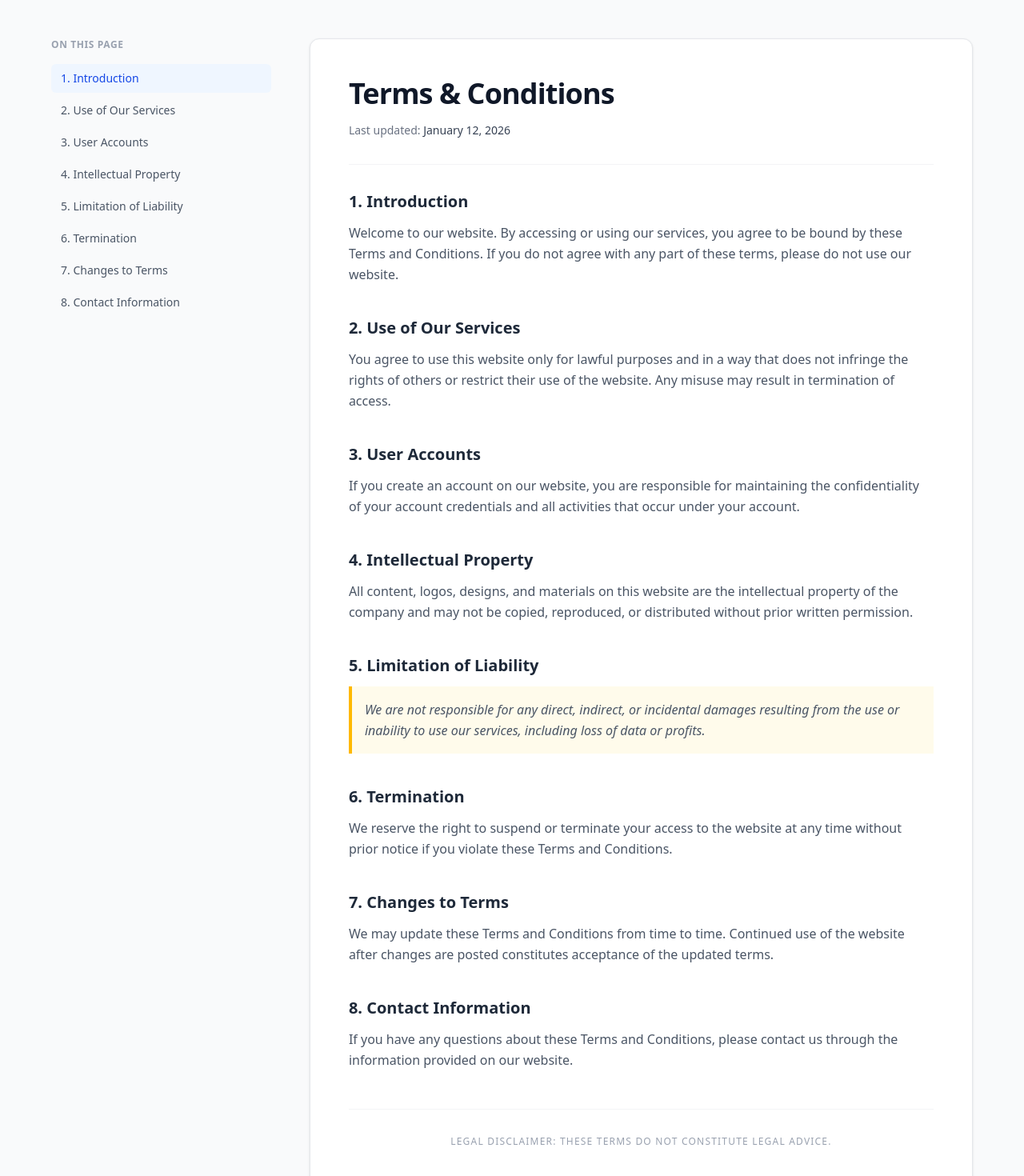
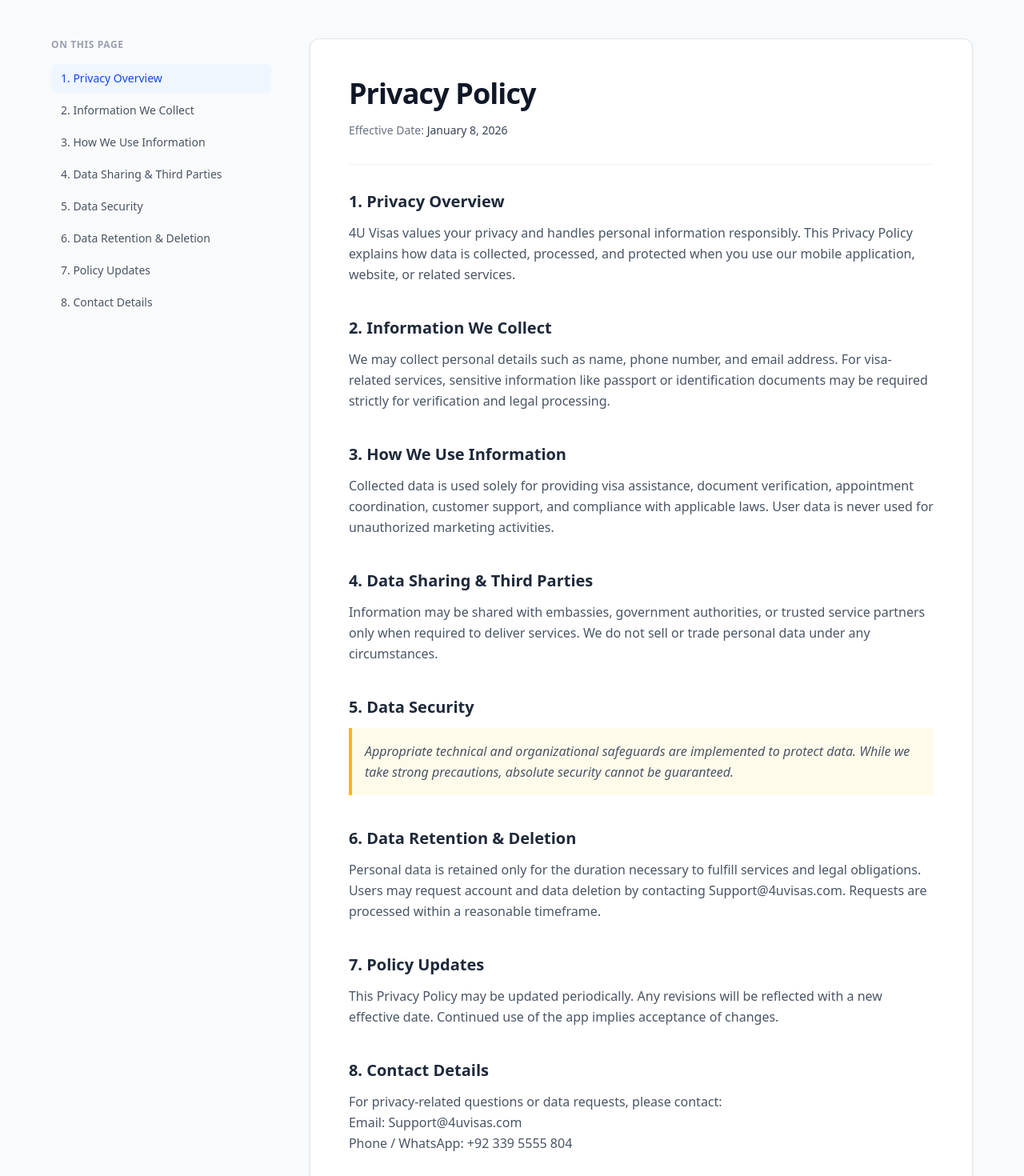
Before and after one commit to 4uvisa786/privacy-policy, a React app: page /terms-and-conditions in a window 1280 px wide. Shown: the top 1470 px of the page at 80% size. Built offline with nearby package versions, Linux system fonts and the light colour scheme; the HTML template or start-up script is replaced by a standard one.

Commit message:
Update TermsAndConditions.jsx

```diff
--- a/src/pages/TermsAndConditions.jsx
+++ b/src/pages/TermsAndConditions.jsx
@@ -4,14 +4,14 @@
   const [activeSection, setActiveSection] = useState("introduction");
 
   const sections = [
-    { id: "introduction", title: "1. Introduction" },
-    { id: "usage", title: "2. Use of Our Services" },
-    { id: "accounts", title: "3. User Accounts" },
-    { id: "ip", title: "4. Intellectual Property" },
-    { id: "liability", title: "5. Limitation of Liability" },
-    { id: "termination", title: "6. Termination" },
-    { id: "changes", title: "7. Changes to Terms" },
-    { id: "contact", title: "8. Contact Information" },
+    { id: "introduction", title: "1. Privacy Overview" },
+    { id: "usage", title: "2. Information We Collect" },
+    { id: "accounts", title: "3. How We Use Information" },
+    { id: "ip", title: "4. Data Sharing & Third Parties" },
+    { id: "liability", title: "5. Data Security" },
+    { id: "termination", title: "6. Data Retention & Deletion" },
+    { id: "changes", title: "7. Policy Updates" },
+    { id: "contact", title: "8. Contact Details" },
   ];
 
   const scrollToSection = (id) => {
@@ -23,7 +23,7 @@
     <div className="min-h-screen bg-gray-50 py-12 px-4 sm:px-6 lg:px-8">
       <div className="max-w-6xl mx-auto flex flex-col md:flex-row gap-12">
 
-        {/* Sidebar Navigation - Sticky for easy access */}
+        {/* Sidebar */}
         <aside className="md:w-1/4">
           <div className="sticky top-8">
             <h3 className="text-xs font-semibold text-gray-400 uppercase tracking-wider mb-4">
@@ -47,93 +47,112 @@
           </div>
         </aside>
 
-        {/* Main Content Card */}
+        {/* Main Content */}
         <main className="md:w-3/4 bg-white shadow-sm border border-gray-200 rounded-xl p-8 md:p-12">
           <header className="border-b border-gray-100 pb-8 mb-8">
             <h1 className="text-4xl font-extrabold text-gray-900 tracking-tight">
-              Terms & Conditions
+              Privacy Policy
             </h1>
             <p className="mt-4 text-sm text-gray-500">
-              Last updated: <span className="font-medium text-gray-700">January 12, 2026</span>
+              Effective Date: <span className="font-medium text-gray-700">January 8, 2026</span>
             </p>
           </header>
 
           <div className="prose prose-blue max-w-none text-gray-600 leading-relaxed">
+
             <section id="introduction" className="mb-10">
-              <h2 className="text-xl font-bold text-gray-800 mb-3">1. Introduction</h2>
+              <h2 className="text-xl font-bold text-gray-800 mb-3">
+                1. Privacy Overview
+              </h2>
               <p>
-                Welcome to our website. By accessing or using our services, you agree
-                to be bound by these Terms and Conditions. If you do not agree with any
-                part of these terms, please do not use our website.
+                4U Visas values your privacy and handles personal information responsibly.
+                This Privacy Policy explains how data is collected, processed, and protected
+                when you use our mobile application, website, or related services.
               </p>
             </section>
 
             <section id="usage" className="mb-10">
-              <h2 className="text-xl font-bold text-gray-800 mb-3">2. Use of Our Services</h2>
+              <h2 className="text-xl font-bold text-gray-800 mb-3">
+                2. Information We Collect
+              </h2>
               <p>
-                You agree to use this website only for lawful purposes and in a way
-                that does not infringe the rights of others or restrict their use of
-                the website. Any misuse may result in termination of access.
+                We may collect personal details such as name, phone number, and email address.
+                For visa-related services, sensitive information like passport or identification
+                documents may be required strictly for verification and legal processing.
               </p>
             </section>
 
             <section id="accounts" className="mb-10">
-              <h2 className="text-xl font-bold text-gray-800 mb-3">3. User Accounts</h2>
+              <h2 className="text-xl font-bold text-gray-800 mb-3">
+                3. How We Use Information
+              </h2>
               <p>
-                If you create an account on our website, you are responsible for
-                maintaining the confidentiality of your account credentials and all
-                activities that occur under your account.
+                Collected data is used solely for providing visa assistance, document verification,
+                appointment coordination, customer support, and compliance with applicable laws.
+                User data is never used for unauthorized marketing activities.
               </p>
             </section>
 
             <section id="ip" className="mb-10">
-              <h2 className="text-xl font-bold text-gray-800 mb-3">4. Intellectual Property</h2>
+              <h2 className="text-xl font-bold text-gray-800 mb-3">
+                4. Data Sharing & Third Parties
+              </h2>
               <p>
-                All content, logos, designs, and materials on this website are the
-                intellectual property of the company and may not be copied,
-                reproduced, or distributed without prior written permission.
+                Information may be shared with embassies, government authorities, or trusted
+                service partners only when required to deliver services. We do not sell or trade
+                personal data under any circumstances.
               </p>
             </section>
 
             <section id="liability" className="mb-10">
-              <h2 className="text-xl font-bold text-gray-800 mb-3">5. Limitation of Liability</h2>
+              <h2 className="text-xl font-bold text-gray-800 mb-3">
+                5. Data Security
+              </h2>
               <p className="bg-amber-50 border-l-4 border-amber-400 p-4 italic">
-                We are not responsible for any direct, indirect, or incidental damages
-                resulting from the use or inability to use our services, including
-                loss of data or profits.
+                Appropriate technical and organizational safeguards are implemented to protect
+                data. While we take strong precautions, absolute security cannot be guaranteed.
               </p>
             </section>
 
             <section id="termination" className="mb-10">
-              <h2 className="text-xl font-bold text-gray-800 mb-3">6. Termination</h2>
+              <h2 className="text-xl font-bold text-gray-800 mb-3">
+                6. Data Retention & Deletion
+              </h2>
               <p>
-                We reserve the right to suspend or terminate your access to the
-                website at any time without prior notice if you violate these Terms
-                and Conditions.
+                Personal data is retained only for the duration necessary to fulfill services
+                and legal obligations. Users may request account and data deletion by contacting
+                Support@4uvisas.com. Requests are processed within a reasonable timeframe.
               </p>
             </section>
 
             <section id="changes" className="mb-10">
-              <h2 className="text-xl font-bold text-gray-800 mb-3">7. Changes to Terms</h2>
+              <h2 className="text-xl font-bold text-gray-800 mb-3">
+                7. Policy Updates
+              </h2>
               <p>
-                We may update these Terms and Conditions from time to time. Continued
-                use of the website after changes are posted constitutes acceptance of
-                the updated terms.
+                This Privacy Policy may be updated periodically. Any revisions will be reflected
+                with a new effective date. Continued use of the app implies acceptance of changes.
               </p>
             </section>
 
             <section id="contact" className="mb-10">
-              <h2 className="text-xl font-bold text-gray-800 mb-3">8. Contact Information</h2>
+              <h2 className="text-xl font-bold text-gray-800 mb-3">
+                8. Contact Details
+              </h2>
               <p>
-                If you have any questions about these Terms and Conditions, please
-                contact us through the information provided on our website.
+                For privacy-related questions or data requests, please contact:
+                <br />
+                Email: Support@4uvisas.com
+                <br />
+                Phone / WhatsApp: +92 339 5555 804
               </p>
             </section>
+
           </div>
 
           <footer className="mt-12 pt-8 border-t border-gray-100">
             <p className="text-xs text-gray-400 text-center uppercase tracking-widest">
-              Legal Disclaimer: These terms do not constitute legal advice.
+              This Privacy Policy is designed to comply with Google Play data safety requirements.
             </p>
           </footer>
         </main>
```
